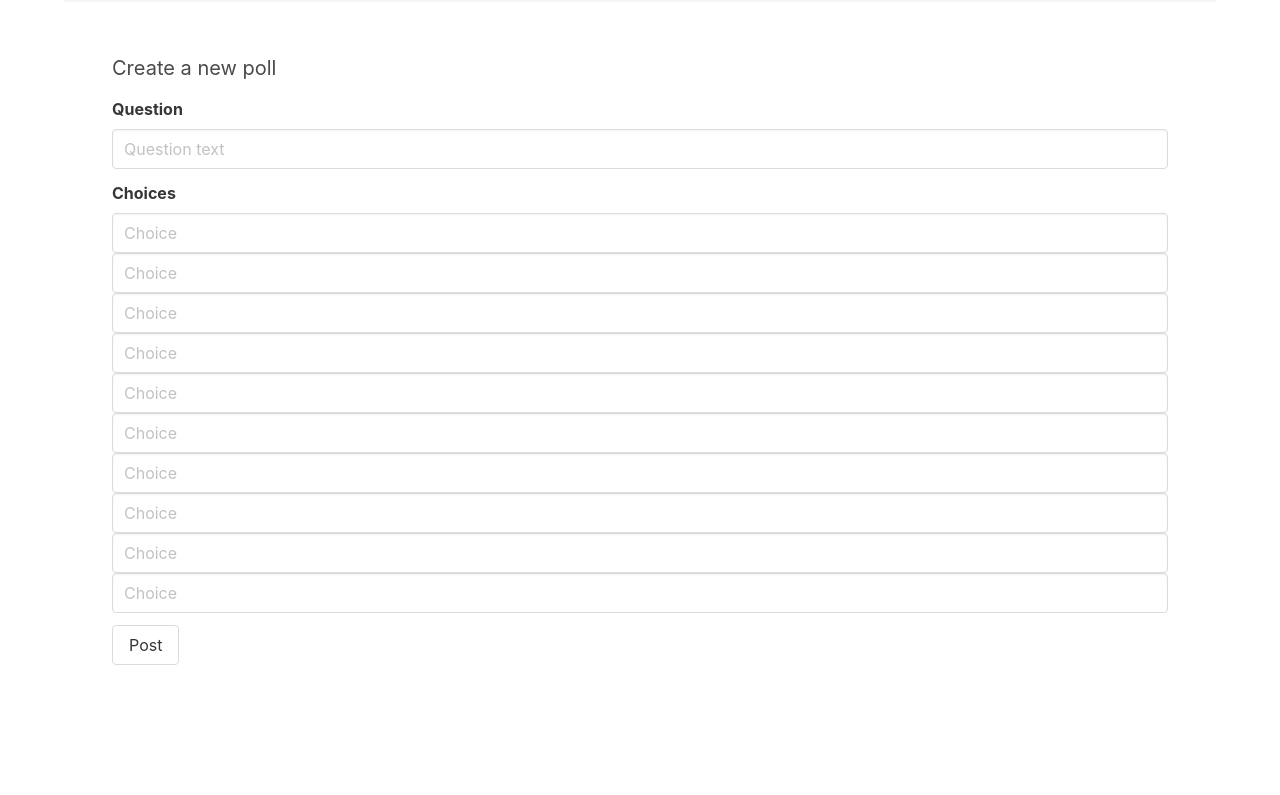
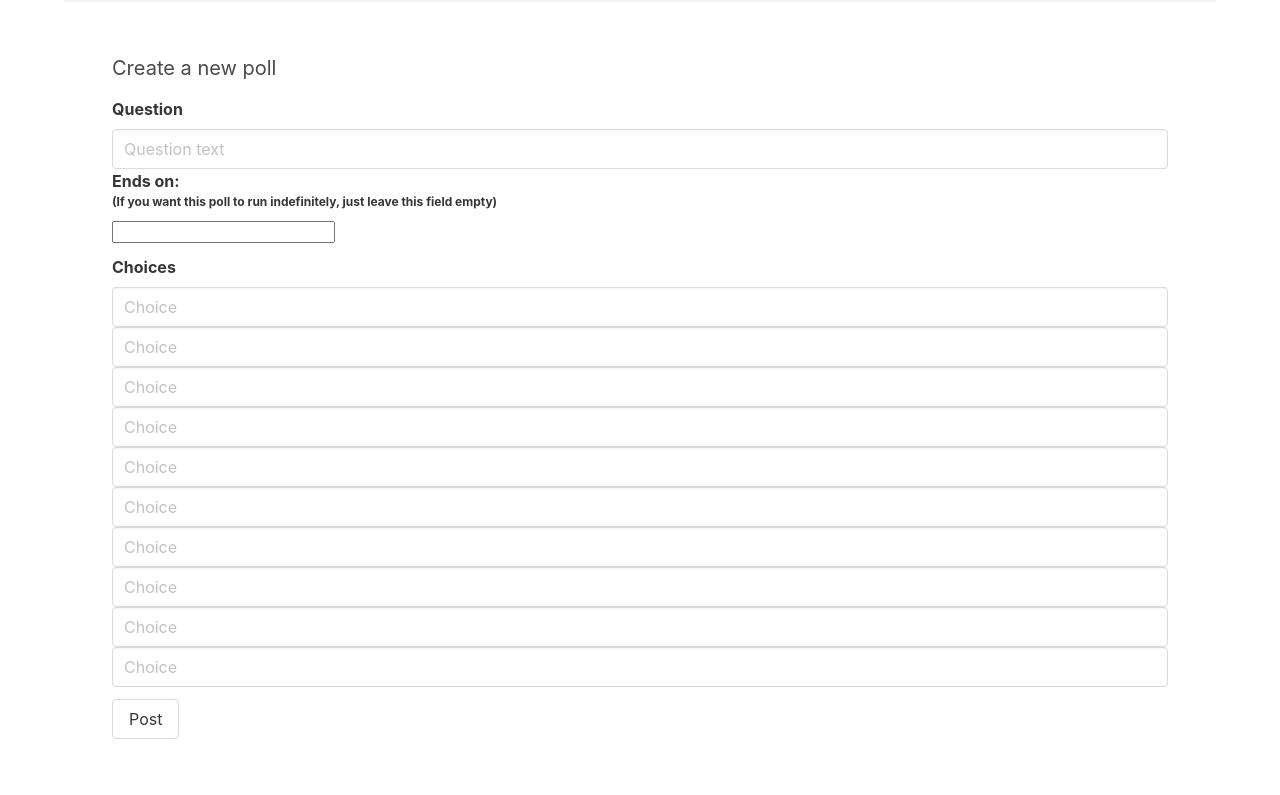
Before and after one commit to rniem379349/pollingapp, a Django app: page /polls/new/ in a window 1280 px wide. Shown: the part 64-859 px from the top of the page. Before the commit the page ends 729 px from the top, so only its background shows below. Run offline with Django 3.2, Linux system fonts and the light colour scheme; the visitor is signed in with stand-in values (Sample User, id 1).

Commit message:
Optional: timed polls, voting until a specified date and time

```diff
--- a/pollingapp/settings.py
+++ b/pollingapp/settings.py
@@ -40,6 +40,7 @@ INSTALLED_APPS = [
     'django.contrib.messages',
     'django.contrib.staticfiles',
     'mptt',
+    'flatpickr',
 ]
 
 MIDDLEWARE = [
--- a/polls/forms.py
+++ b/polls/forms.py
@@ -1,13 +1,17 @@
 from django import forms
-
+from django.utils import timezone
 from .models import Question, Choice
+from flatpickr import DateTimePickerInput
 
 # Put all the forms which are to inherit from the main forms here.
 
 class QuestionCreationForm(forms.ModelForm):
     class Meta:
         model = Question
-        fields = ['question_text']
+        fields = ['question_text', 'ends_on']
+        widgets = {
+            'ends_on': DateTimePickerInput()
+        }
 
 
 class QuestionEditForm(forms.ModelForm):
--- a/polls/models.py
+++ b/polls/models.py
@@ -12,6 +12,7 @@ class Question(WhenWasObjectCreatedMixin, models.Model):
     question_text = models.CharField(max_length=200, null=False)
     pub_date = models.DateTimeField('date published')
     user = models.ForeignKey(User, on_delete=models.CASCADE, default=1)
+    ends_on = models.DateTimeField(null=True, blank=True)
 
     def __str__(self):
         return self.question_text
@@ -41,6 +42,13 @@ class Question(WhenWasObjectCreatedMixin, models.Model):
     def was_published_recently(self):
         now = timezone.now()
         return now - datetime.timedelta(days=1) <= self.pub_date <= now
+
+    def has_ended(self):
+        if not self.ends_on:
+            return False
+        now = timezone.now()
+        difference = (self.ends_on - now).total_seconds()
+        return True if difference < 0 else False
 
     def total_votes(self):
         choices = self.choice_set.all()
--- a/polls/templates/polls/newquestion.html
+++ b/polls/templates/polls/newquestion.html
@@ -10,10 +10,15 @@
                 <legend class='subtitle mb-4'>
                     Create a new poll
                 </legend>
+                {{ form.media }}
                 <div class="field">
                     <label class="label">Question</label>
                     <div class="control">
                         {{ form.question_text|setupinputfield:'Question text' }}
+                    </div>
+                    <label class="label">Ends on: <p class="is-size-7">(If you want this poll to run indefinitely, just leave this field empty)</p></label>
+                    <div class="control">
+                        {{ form.ends_on }}
                     </div>
                 </div>
                 <div class="field">
--- a/polls/views.py
+++ b/polls/views.py
@@ -38,6 +38,7 @@ class IndexView(generic.ListView):
 class DetailView(generic.DetailView):
     model = Question
     template_name = 'polls/detail.html'
+
     def get_queryset(self):
         return Question.objects.filter(pub_date__lte=timezone.now())
 
@@ -54,11 +55,8 @@ class QuestionCreateView(LoginRequiredMixin, generic.CreateView):
         self.object = None
         form_class = self.get_form_class()
         form = self.get_form(form_class)
-        print(form)
         ChoiceFormSet = modelformset_factory(Choice, form=ChoiceCreationForm, extra=10, max_num=10)
         formset = ChoiceFormSet(queryset=Choice.objects.none())
-        # for form in formset:
-        #     print('formset: ', form.fields)
 
         return self.render_to_response(
             self.get_context_data(
@@ -74,6 +72,7 @@ class QuestionCreateView(LoginRequiredMixin, generic.CreateView):
         """
         ChoiceFormSet = modelformset_factory(Choice, form=ChoiceCreationForm, extra=10, max_num=10)
         form = self.get_form()
+        print("FOOM: ", form)
         formset = ChoiceFormSet(self.request.POST)
         if form.is_valid() and formset.is_valid():
             return self.form_valid(form, formset)
@@ -87,7 +86,7 @@ class QuestionCreateView(LoginRequiredMixin, generic.CreateView):
                 messages.info(self.request, 'Please provide at least two choices.')
                 return HttpResponseRedirect(reverse('polls:create-question'))
 
-            q = Question.objects.create(question_text=form.cleaned_data['question_text'], pub_date=timezone.now(), user=self.request.user)
+            q = Question.objects.create(question_text=form.cleaned_data['question_text'], pub_date=timezone.now(), ends_on=form.cleaned_data['ends_on'], user=self.request.user)
 
             for form in formset.cleaned_data:
                 if form.get('choice_text'):
@@ -215,7 +214,6 @@ class ResultsView(generic.DetailView):
 
 
 def vote(request, question_id):
-    print(request.POST)
     question = get_object_or_404(Question, pk=question_id)
     try:
         selected_choice = question.choice_set.get(pk=request.POST['choice'])
```
Also changed, not shown: polls/templates/polls/detail.html (+11 -5 lines), polls/migrations/0007_auto_20201129_1631.py (added).
